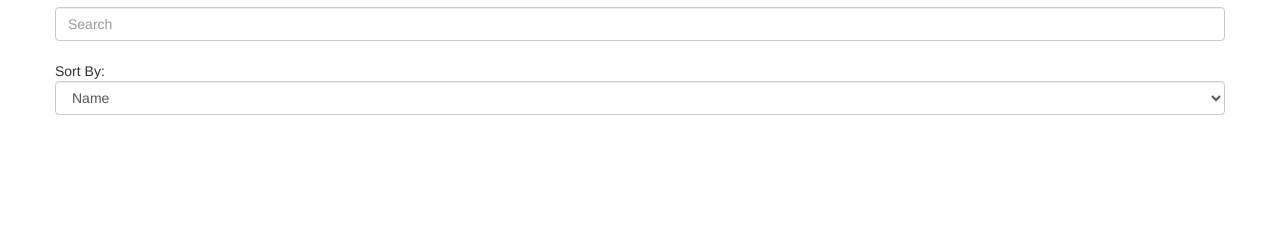
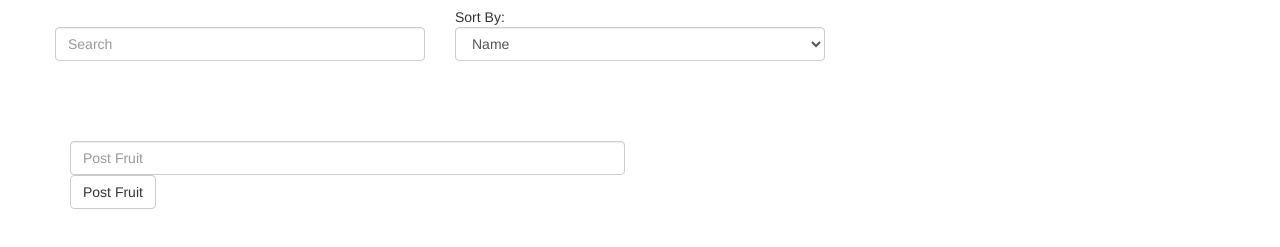
Before and after one commit to anilrayamajhi/angular_practice, a plain HTML site: page index.html in a window 1280 px wide. Shown: the part 63-310 px from the top of the page. Drawn offline with nearby package versions, Linux system fonts and the light colour scheme.

Commit message:
work on post starts

```diff
--- a/index.html
+++ b/index.html
@@ -26,6 +26,11 @@
       <br /><br>
 
       <candy-list></candy-list>
+<br /><br>
+			<form class="col-md-6" method="post">
+				<input type="text" class="form-control" name="name" placeholder="Post Fruit">
+				<input type="submit" class="btn btn-default" name="name" value="Post Fruit">
+			</form>
       <!-- <span candy-list></span> : if need to access by attribute-->
 
 		</div>
--- a/templates/candyFilters.html
+++ b/templates/candyFilters.html
@@ -1,9 +1,14 @@
+<div class="row">
+  <div class="col-md-4">
+    <br />
     <input type="text" class="form-control" name="name" placeholder="Search" ng-model="filterSearch">
-<br />
-
+  </div>
+  <div class="col-md-4">
     Sort By:
     <select class="form-control" ng-init="candyOrder='name'" ng-model="candyOrder">
         <option value="name">Name</option>
         <option value="price">Price</option>
         <option value="color">Color</option>
     </select>
+  </div>
+</div>
```
Also changed, not shown: candyCtrl.js (+9 -1 lines). Lines whose indentation alone changed are shown as unchanged.
